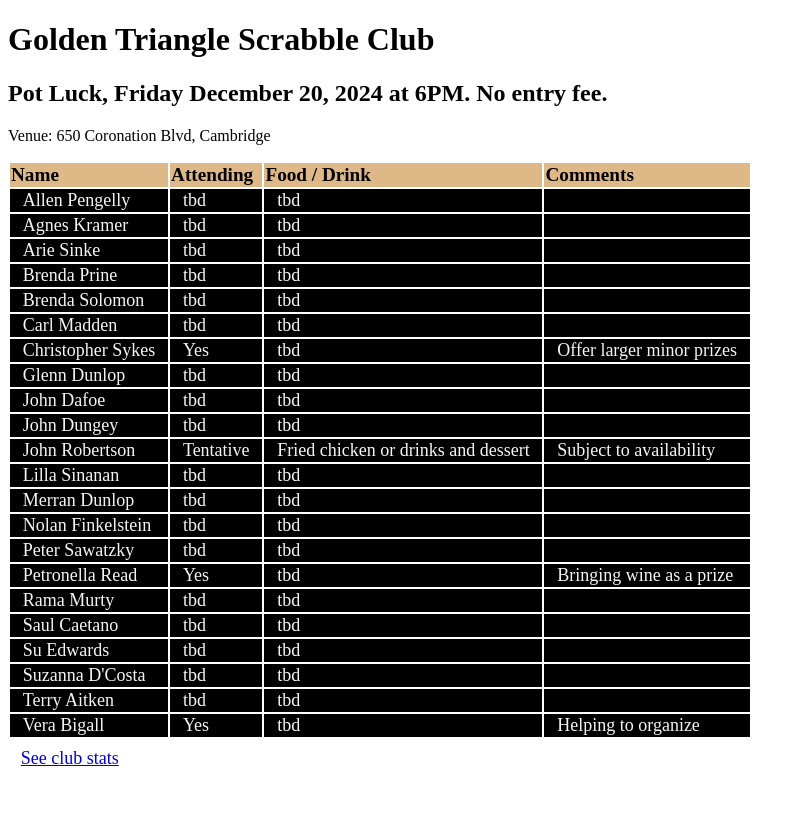
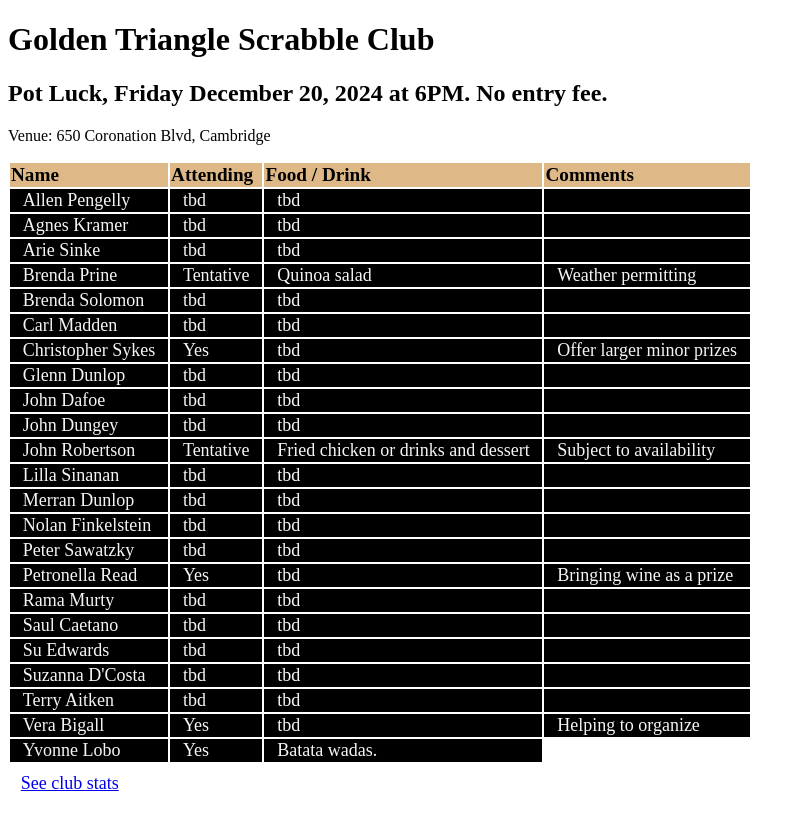
Before and after one commit to TileRunner/tilerunner.github.io, a Jekyll site: the page scrabbleclub/gtsc.html, which Jekyll copies as it is, in a window 1280 px wide. Shown: the top 830 px of the page, without its empty margins (0-804 px from the left). Built offline with Jekyll 4.4.1, drawn with Linux system fonts in a browser that asks for light colours.

Commit message:
Yvonne, Brenda

```diff
--- a/scrabbleclub/gtsc.html
+++ b/scrabbleclub/gtsc.html
@@ -42,9 +42,9 @@
           </tr>
           <tr>
             <td>Brenda Prine</td>
-            <td>tbd</td>
-            <td>tbd</td>
-            <td></td>
+            <td>Tentative</td>
+            <td>Quinoa salad</td>
+            <td>Weather permitting</td>
           </tr>
           <tr>
             <td>Brenda Solomon</td>
@@ -154,6 +154,11 @@
             <td>tbd</td>
             <td>Helping to organize</td>
           </tr>
+          <tr>
+            <td>Yvonne Lobo</td>
+            <td>Yes</td>
+            <td>Batata wadas.</td>
+          </tr>
         </tbody>
       </table>
     </div>
```
